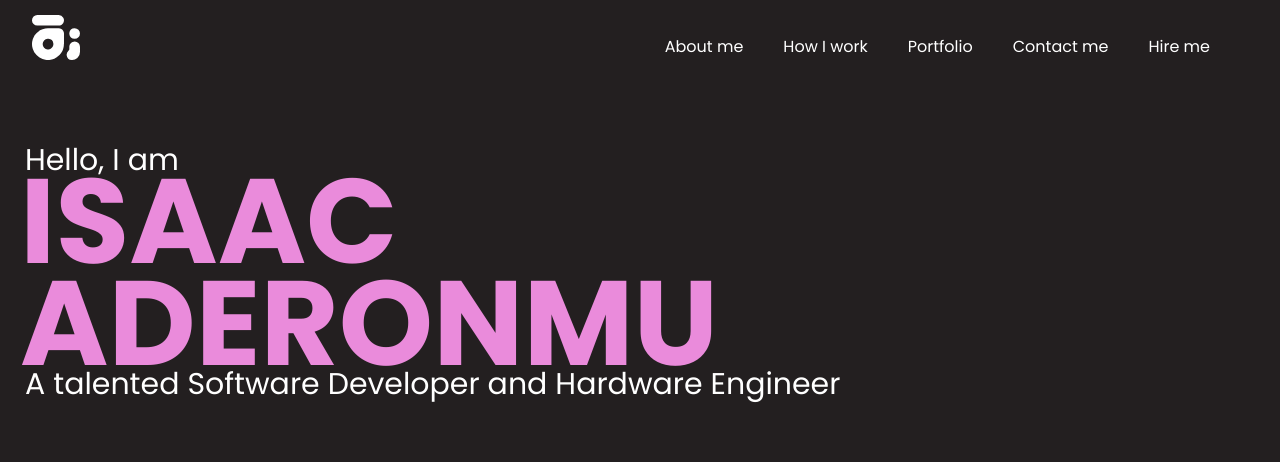
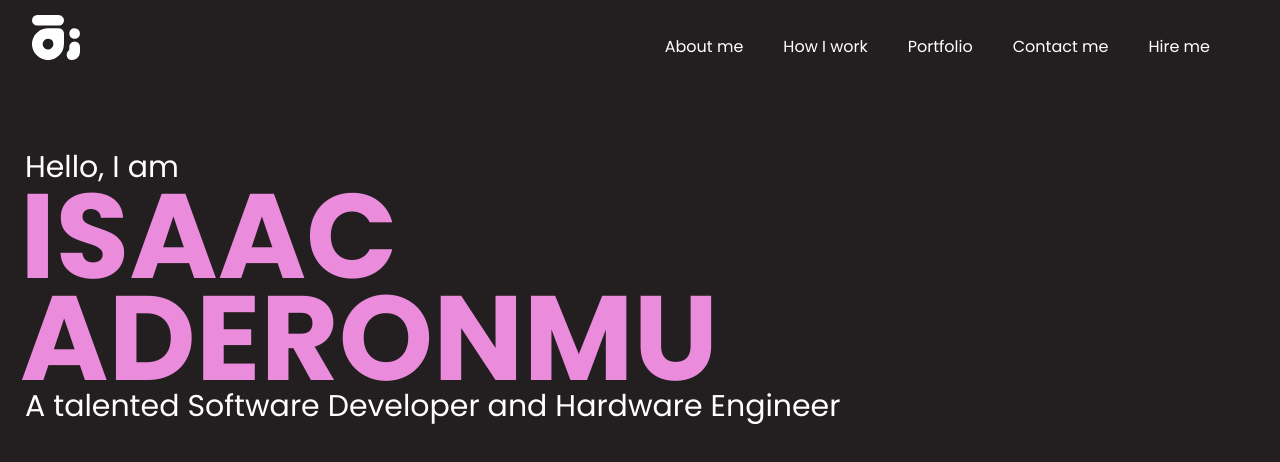
Before and after one commit to cynepton/portfolio-web-frontend, a React (Create React App) app: page / in a window 1280 px wide. Shown: the top 462 px of the page. Built offline with nearby package versions, Linux system fonts and the light colour scheme.

Commit message:
feat: minor styling changes

```diff
--- a/src/components/header/styles/headerStyles.js
+++ b/src/components/header/styles/headerStyles.js
@@ -101,6 +101,7 @@ export const Menu = styled.a`
     text-decoration: none;
     color: ${brandColorText};
     padding: 10px 0px;
+    font-size: 3vh;
     font-weight: 700;
     padding: 4vh 0;
 `;
--- a/src/components/jumbotron/styles/jumbotronStyles.js
+++ b/src/components/jumbotron/styles/jumbotronStyles.js
@@ -28,10 +28,6 @@ export const Name = styled.h1`
     color: ${brandColorPrimary};
     transition: all 0.1s ease-out;
 
-    &:hover {
-        font-size: 125px
-    }
-
     @media (max-width:800px) {
         font-size: 3.5em;
         line-height: 0.85em;
@@ -49,7 +45,7 @@ export const IntroText = styled.p`
 
     @media (min-width:801px) {
         font-size: 30px;
-        line-height: 20px;
+        line-height: 35px;
         text-align: left;
         justify-content: start;
         padding-left: 5px;
```
